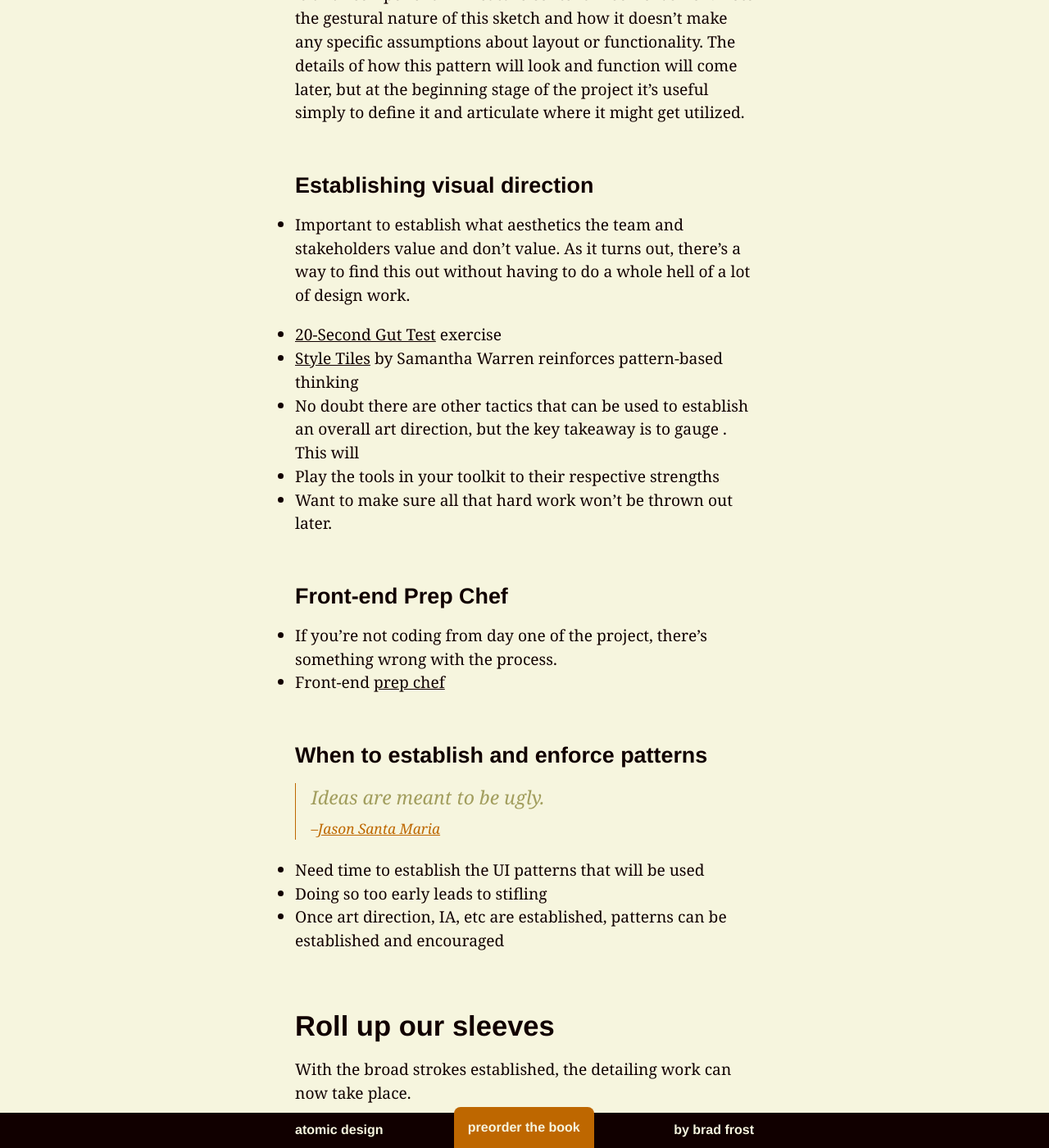
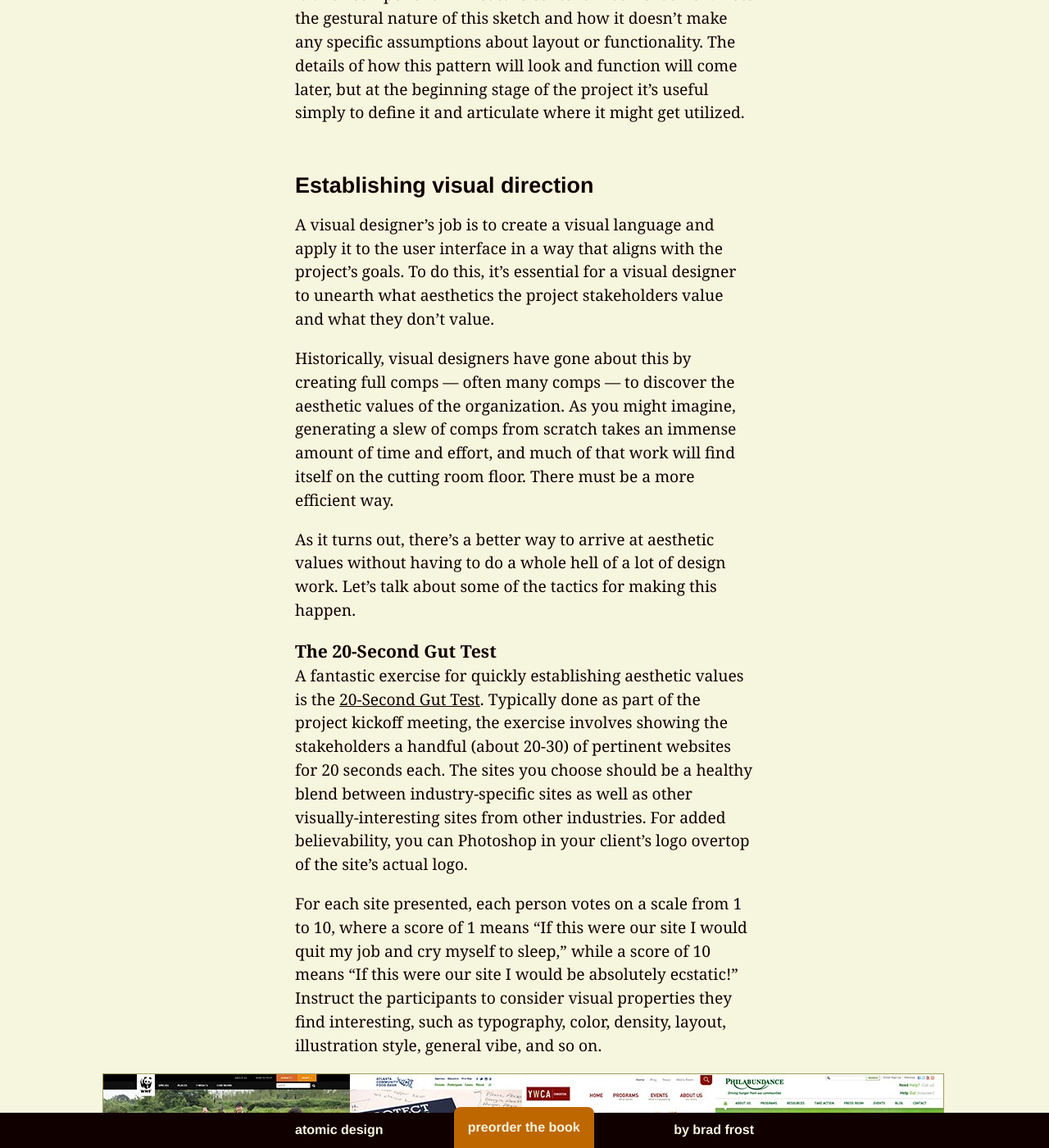
Before and after one commit to bradfrost/atomic-design, a Jekyll site: the page built from chapter-4.md, in a window 1280 px wide and 1400 px high, scrolled down 40087 px. Shown: the whole window at 82% size. Built offline with Jekyll 4.4.1, drawn with Linux system fonts in a browser that asks for light colours; some of the changed text lies outside the part shown.

Commit message:
Chapter 4 draft
20 second gut test

```diff
--- a/chapter-4.md
+++ b/chapter-4.md
@@ -341,13 +341,32 @@ These blocky grayscale wireframes help establish the necessary [content patterns
 From the above image, you can gather that the "featured island" component will feature content in some fashion. Note the gestural nature of this sketch and how it doesn't make any specific assumptions about layout or functionality. The details of how this pattern will look and function will come later, but at the beginning stage of the project it's useful simply to define it and articulate where it might get utilized.
 
 ### Establishing visual direction
-- Important to establish what aesthetics the team and stakeholders value and don't value. As it turns out, there's a way to find this out without having to do a whole hell of a lot of design work.
+A visual designer's job is to create a visual language and apply it to the user interface in a way that aligns with the project's goals. To do this, it's essential for a visual designer to unearth what aesthetics the project stakeholders value and what they don't value.
 
-- [20-Second Gut Test](http://goodkickoffmeetings.com/2010/04/the-20-second-gut-test/) exercise
-- [Style Tiles](http://styletil.es/) by Samantha Warren reinforces pattern-based thinking
-- No doubt there are other tactics that can be used to establish an overall art direction, but the key takeaway is to gauge . This will
+Historically, visual designers have gone about this by creating full comps — often many comps — to discover the aesthetic values of the organization. As you might imagine, generating a slew of comps from scratch takes an immense amount of time and effort, and much of that work will find itself on the cutting room floor. There must be a more efficient way.
+
+As it turns out, there's a better way to arrive at aesthetic values without having to do a whole hell of a lot of design work. Let's talk about some of the tactics for making this happen.
+
+#### The 20-Second Gut Test
+A fantastic exercise for quickly establishing aesthetic values is the [20-Second Gut Test](http://goodkickoffmeetings.com/2010/04/the-20-second-gut-test/). Typically done as part of the project kickoff meeting, the exercise involves showing the stakeholders a handful (about 20-30) of pertinent websites for 20 seconds each. The sites you choose should be a healthy blend between industry-specific sites as well as other visually-interesting sites from other industries. For added believability, you can Photoshop in your client's logo overtop of the site's actual logo.
+
+For each site presented, each person votes on a scale from 1 to 10, where a score of 1 means "If this were our site I would quit my job and cry myself to sleep," while a score of 10 means "If this were our site I would be absolutely ecstatic!" Instruct the participants to consider visual properties they find interesting, such as typography, color, density, layout, illustration style, general vibe, and so on.
+
+{% include figure.html src="../images/content/foodbank-20-second.jpg" caption="For the Pittsburgh Food Bank website redesign, we showed a blend of same-industry sites and visually-interesting sites from other industries for 20 seconds each. The participants vote on how happy they would be if the particular site was there." %}
+
+When the exercise is complete, you quickly tally the scores and come back to the group to discuss the results. Have a conversation about the sites with the 5 lowest scores, the 5 highest scores, and the scores with the most disagreement (sites which some people ranked very highly and others ranked lowly). The participants should explain why they were attracted or repulsed by a particular site, and work through differences in opinions.
+
+This exercise and subsequent conversation is a fantastic way of establishing the aesthetic values of the group, which the visual designer can latch onto and apply to the project's design.
+
+
+#### Style Tiles
+[Style Tiles](http://styletil.es/) by Samantha Warren reinforces pattern-based thinking
+- No doubt there are other tactics that can be used to establish an overall art direction, but the key takeaway is to gauge . This will vary from project to project.
 - Play the tools in your toolkit to their respective strengths
 - Want to make sure all that hard work won't be thrown out later.
+
+#### Element Collages
+- [Element collages](http://danielmall.com/articles/rif-element-collages/)
 
 ### Front-end Prep Chef
 - If you're not coding from day one of the project, there's something wrong with the process.
@@ -357,12 +376,11 @@ From the above image, you can gather that the "featured island" component will f
 > Ideas are meant to be ugly. <cite>[Jason Santa Maria](http://jasonsantamaria.com/articles/piles-of-ideas)</cite>
 
 - Need time to establish the UI patterns that will be used
-- Doing so too early leads to stifling
+- Doing so too early stifles creativity and flexibility
 - Once art direction, IA, etc are established, patterns can be established and encouraged
 
 ## Roll up our sleeves
 With the broad strokes established, the detailing work can now take place.
 
-- [Element collages](http://danielmall.com/articles/rif-element-collages/)
 - Going from rough wireframes into the browser, iterating there
 - The role of full comps, and design iteration
```
Also changed, not shown: images/content/foodbank-20-second.jpg (added), 3 other files.
